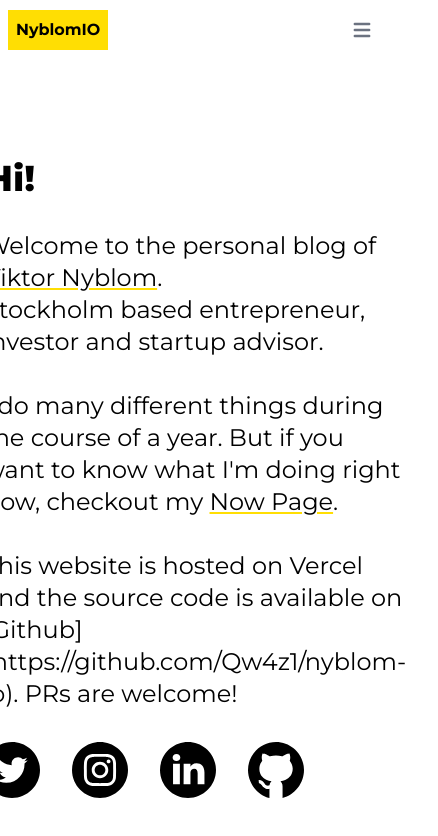
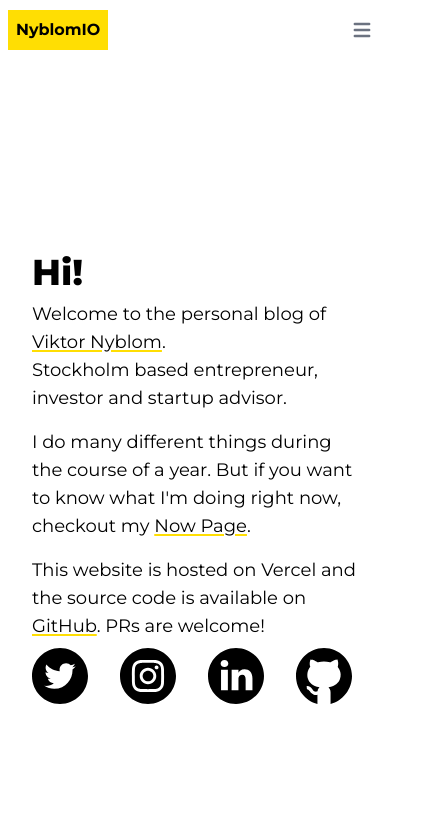
Before and after one commit to Qw4z1/nyblom-io, a Next.js app: page / in a window 390 px wide. Shown: the top 836 px of the page, 438 px wide, since content can reach past the window. Built offline with nearby package versions, Linux system fonts and the light colour scheme.

Commit message:
fix reading on mobile

```diff
--- a/pages/blog/[slug].tsx
+++ b/pages/blog/[slug].tsx
@@ -37,7 +37,7 @@ const BlogPost: NextPage<BlogPostProps> = ({ post }) => {
   return (
     <>
       <Head title={title} description={excerpt} />
-      <article className="mb-14">
+      <div>
         {featuredImage ? (
           <HeaderImage src={featuredImage} alt={"featured alt"} />
         ) : null}
@@ -49,7 +49,7 @@ const BlogPost: NextPage<BlogPostProps> = ({ post }) => {
           readCount={readCount}
         />
         <BlogPost components={{ Link: Link }} />
-      </article>
+      </div>
     </>
   );
 };
--- a/pages/index.tsx
+++ b/pages/index.tsx
@@ -6,27 +6,27 @@ import SocialRow from "../components/SocialRow";
 const Home: NextPage = () => {
 
   return (
-    <div>
+    <>
       <Head title="NyblomIO" description="Personal blog of Viktor Nyblom." />
-      <div className="px-8 flex flex-col justify-center space-y-8">
+      <div className="py-4 max-w-2xl flex flex-col justify-start items-start m-auto">
         <h1>Hi!</h1>
-        <p className="text-2xl">
+        <p className="text-lg md:text-2xl">
           Welcome to the personal blog of{" "}
           <Link href="/about">Viktor Nyblom</Link>.
           <br />
           Stockholm based entrepreneur, investor and startup advisor.
         </p>
-        <p className="text-2xl">
+        <p className="text-lg md:text-2xl">
           I do many different things during the course of a year. But if you
           want to know what I&apos;m doing right now, checkout my{" "}
           <Link href="/now/">Now Page</Link>.
         </p>
-        <p className="text-2xl">
-          This website is hosted on Vercel and the source code is available on [Github](https://github.com/Qw4z1/nyblom-io). PRs are welcome!
+        <p className="text-lg md:text-2xl">
+          This website is hosted on Vercel and the source code is available on <a href="https://github.com/Qw4z1/nyblom-io">GitHub</a>. PRs are welcome!
         </p>
         <SocialRow />
       </div>
-    </div>
+    </>
   );
 };
 
--- a/styles/globals.css
+++ b/styles/globals.css
@@ -42,10 +42,6 @@
   }
 }
 
-.footnotes {
-  @apply divide-red-50
+.footnotes li {
+  @apply list-decimal list-inside;
 }
-
-.footnotes li {
-  @apply text-base list-decimal mx-8;
-}
```
